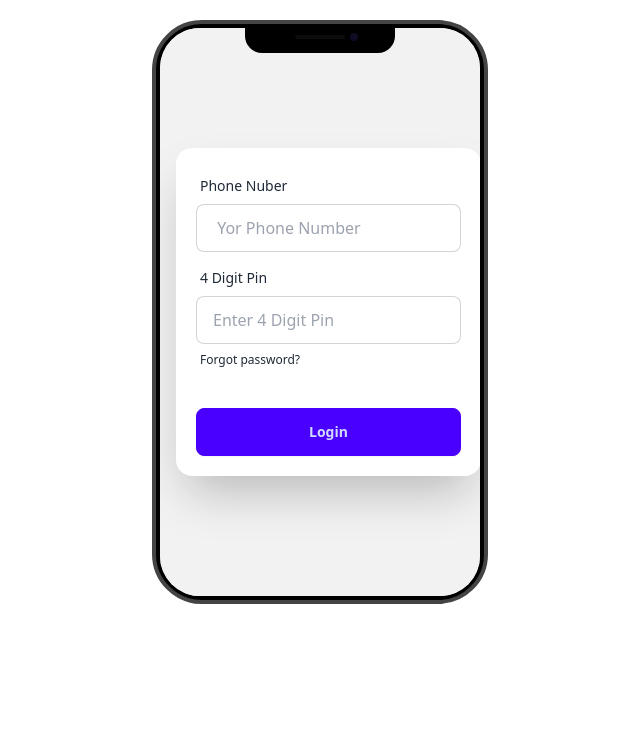
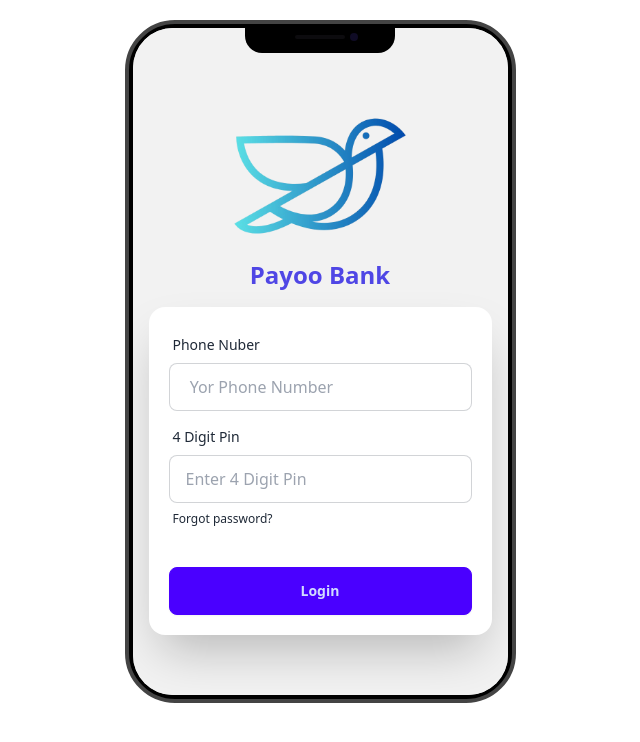
Before and after one commit to RakibHossen-Dev/Payoo-MFS, a plain HTML site: page index.html in a window 1280 px wide. Shown: the whole page, without its empty margins (320-960 px from the left). Drawn offline with nearby package versions, Linux system fonts and the light colour scheme.

Commit message:
logo setup done

```diff
--- a/home.html
+++ b/home.html
@@ -4,6 +4,8 @@
     <meta charset="UTF-8" />
     <meta name="viewport" content="width=device-width, initial-scale=1.0" />
     <title>Payoo Home Page</title>
+    <link rel="shortcut icon" href="payoo.png" type="image/x-icon" />
+
     <link
       rel="stylesheet"
       href="https://cdnjs.cloudflare.com/ajax/libs/font-awesome/6.6.0/css/all.min.css"
@@ -20,7 +22,7 @@
       <div class="mockup-phone p-1">
         <div class="camera"></div>
         <div class="display">
-          <div class="artboard artboard-demo phone-1">
+          <div class="artboard artboard-demo phone-2">
             <!-- avable blance -->
             <div class="stats shadow">
               <div class="stat">
@@ -29,6 +31,7 @@
               </div>
             </div>
             <div class="divider"></div>
+
             <!-- <div class="mb-5 p-5">
               <h1 class="text-2xl">🔥 Welcome to Payooo!</h1>
               <p>
@@ -37,6 +40,7 @@
               </p>
             </div> -->
             <!-- user action button -->
+
             <div class="flex gap-3">
               <button id="btn-show-add-money" class="btn btn-lg">
                 <div class="flex flex-col gap-2">
--- a/index.html
+++ b/index.html
@@ -4,6 +4,7 @@
     <meta charset="UTF-8" />
     <meta name="viewport" content="width=device-width, initial-scale=1.0" />
     <title>Payoo MFS</title>
+    <link rel="shortcut icon" href="payoo.png" type="image/x-icon" />
     <link
       href="https://cdn.jsdelivr.net/npm/daisyui@4.12.10/dist/full.min.css"
       rel="stylesheet"
@@ -16,11 +17,15 @@
       <div class="mockup-phone p-1">
         <div class="camera"></div>
         <div class="display">
-          <div class="artboard artboard-demo phone-1">
+          <div class="artboard artboard-demo phone-2">
             <!-- log in -->
 
             <div class="hero bg-base-200 min-h-screen">
-              <div class="hero-content flex-col lg:flex-row-reverse">
+              <div class="hero-content flex-col">
+                <div class="flex flex-col justify-center items-center">
+                  <img class="w-1/2" src="payoo.png" alt="" />
+                  <p class="text-2xl font-bold text-indigo-600">Payoo Bank</p>
+                </div>
                 <div
                   class="card bg-base-100 w-full max-w-sm shrink-0 shadow-2xl"
                 >
```
Also changed, not shown: payoo.png (added).
